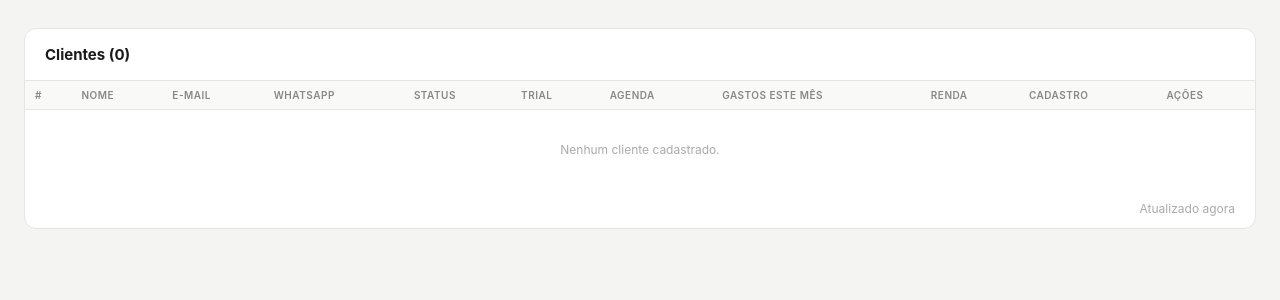
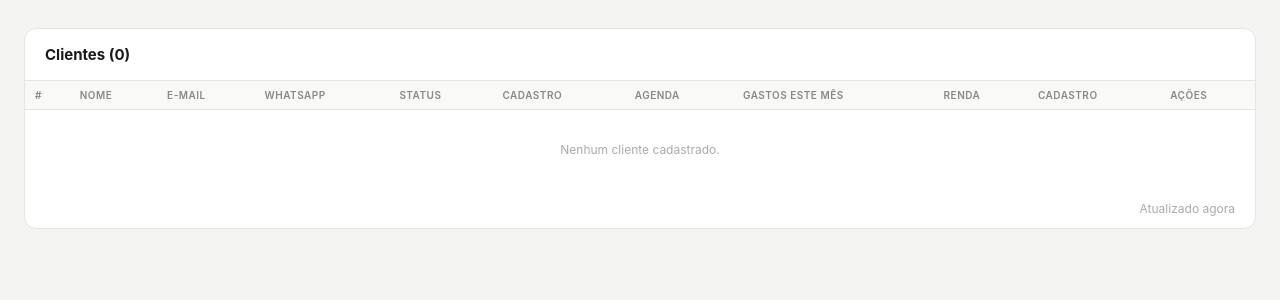
Before and after one commit to eduardolorenzi5-dotcom/Saas, a Flask app: page /admin in a window 1280 px wide. Shown: the part 338-638 px from the top of the page. Run offline with Flask 3, Linux system fonts and the light colour scheme; the visitor is signed in with stand-in values (Sample User, id 1); data comes from the database, SQL or seed files in the repository; data that the repository does not hold is empty; some libraries are stand-ins or nearby versions.

Commit message:
fix: remove trial_expiry do admin para restaurar acesso
Co-Authored-By: Claude Sonnet 4.6 <noreply@anthropic.com>

```diff
--- a/app.py
+++ b/app.py
@@ -531,41 +531,20 @@ def admin_logout():
 @admin_required
 def admin_painel():
     conn = get_db()
-    try:
-        clientes = conn.execute("""
-            SELECT c.id, c.nome, c.email, c.whatsapp, c.status, c.criado_em,
-                   c.renda_mensal, c.google_refresh_token, c.mp_subscription_id,
-                   c.trial_expiry,
-                   p.nome as plano_nome, p.preco,
-                   COUNT(g.id) as total_gastos,
-                   COALESCE(SUM(g.valor), 0) as total_gasto_mes
-            FROM clientes c
-            LEFT JOIN planos p ON c.plano_id = p.id
-            LEFT JOIN gastos g ON g.cliente_id = c.id AND g.data LIKE %s
-            GROUP BY c.id, c.nome, c.email, c.whatsapp, c.status, c.criado_em,
-                     c.renda_mensal, c.google_refresh_token, c.mp_subscription_id,
-                     c.trial_expiry, p.nome, p.preco
-            ORDER BY c.criado_em DESC
-        """, (hoje_brasil().strftime("%Y-%m") + "%",)).fetchall()
-    except Exception:
-        # Fallback sem trial_expiry caso a coluna ainda não exista
-        conn.close()
-        conn = get_db()
-        clientes = conn.execute("""
-            SELECT c.id, c.nome, c.email, c.whatsapp, c.status, c.criado_em,
-                   c.renda_mensal, c.google_refresh_token, c.mp_subscription_id,
-                   NULL as trial_expiry,
-                   p.nome as plano_nome, p.preco,
-                   COUNT(g.id) as total_gastos,
-                   COALESCE(SUM(g.valor), 0) as total_gasto_mes
-            FROM clientes c
-            LEFT JOIN planos p ON c.plano_id = p.id
-            LEFT JOIN gastos g ON g.cliente_id = c.id AND g.data LIKE %s
-            GROUP BY c.id, c.nome, c.email, c.whatsapp, c.status, c.criado_em,
-                     c.renda_mensal, c.google_refresh_token, c.mp_subscription_id,
-                     p.nome, p.preco
-            ORDER BY c.criado_em DESC
-        """, (hoje_brasil().strftime("%Y-%m") + "%",)).fetchall()
+    clientes = conn.execute("""
+        SELECT c.id, c.nome, c.email, c.whatsapp, c.status, c.criado_em,
+               c.renda_mensal, c.google_refresh_token, c.mp_subscription_id,
+               p.nome as plano_nome, p.preco,
+               COUNT(g.id) as total_gastos,
+               COALESCE(SUM(g.valor), 0) as total_gasto_mes
+        FROM clientes c
+        LEFT JOIN planos p ON c.plano_id = p.id
+        LEFT JOIN gastos g ON g.cliente_id = c.id AND g.data LIKE %s
+        GROUP BY c.id, c.nome, c.email, c.whatsapp, c.status, c.criado_em,
+                 c.renda_mensal, c.google_refresh_token, c.mp_subscription_id,
+                 p.nome, p.preco
+        ORDER BY c.criado_em DESC
+    """, (hoje_brasil().strftime("%Y-%m") + "%",)).fetchall()
     total_clientes = len(clientes)
     ativos = sum(1 for c in clientes if c["status"] == "ativo")
     receita = sum(float(c["preco"] or 0) for c in clientes if c["status"] == "ativo")
--- a/templates/admin.html
+++ b/templates/admin.html
@@ -115,7 +115,7 @@
           <th>E-mail</th>
           <th>WhatsApp</th>
           <th>Status</th>
-          <th>Trial</th>
+          <th>Cadastro</th>
           <th>Agenda</th>
           <th>Gastos este mês</th>
           <th>Renda</th>
@@ -143,13 +143,7 @@
               {{ c.status }}
             </span>
           </td>
-          <td>
-            {% if c.trial_expiry %}
-              <span style="font-size:12px;color:#f59e0b;font-weight:600;">⏳ {{ c.trial_expiry[:10] }}</span>
-            {% else %}
-              <span style="color:#ccc;font-size:11px;">—</span>
-            {% endif %}
-          </td>
+          <td style="font-size:12px;color:#888;">{{ c.criado_em[:10] if c.criado_em else '—' }}</td>
           <td>
             {% if c.google_refresh_token %}
               <span class="badge badge-agenda">✓ conectada</span>
```
